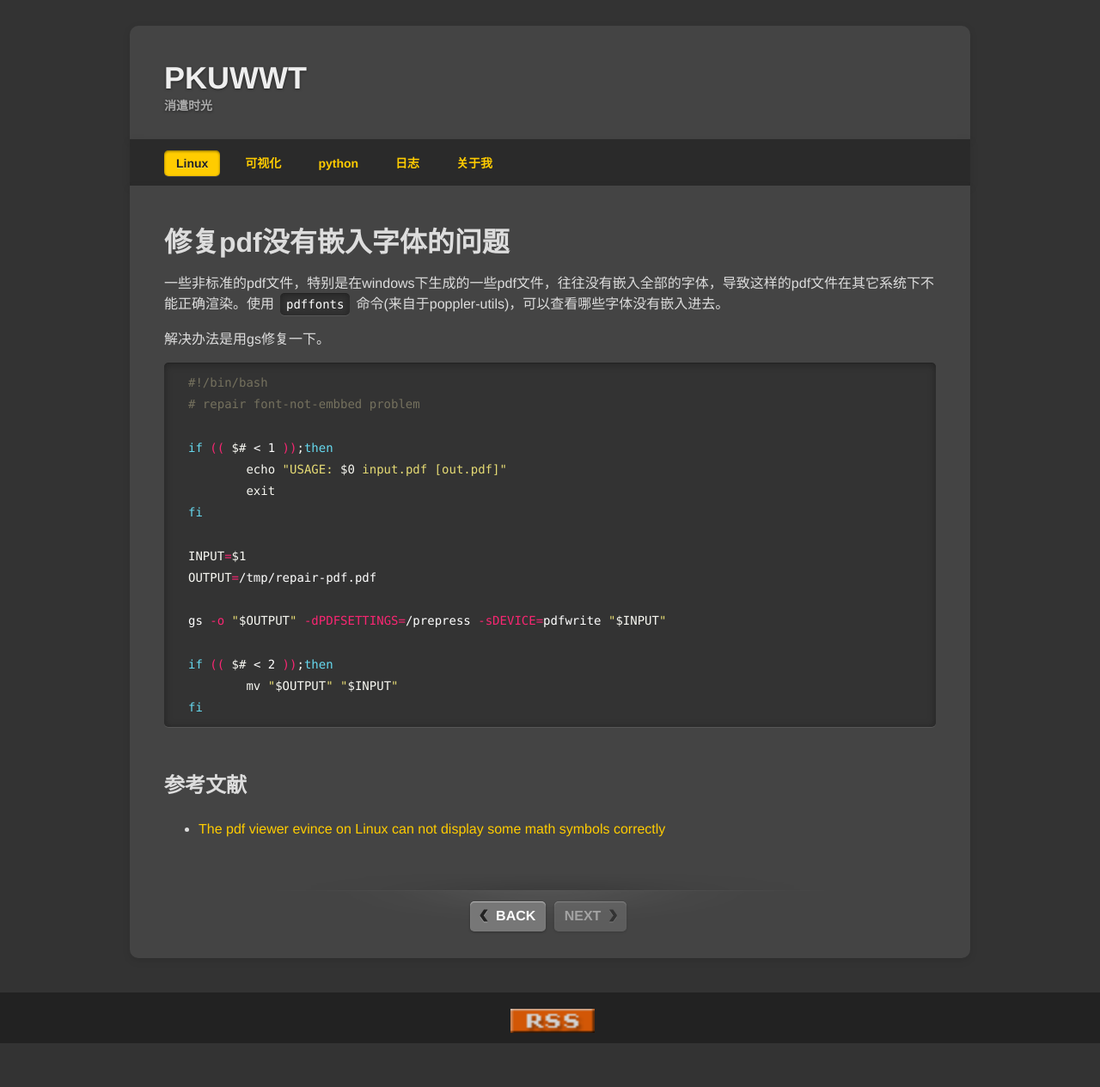
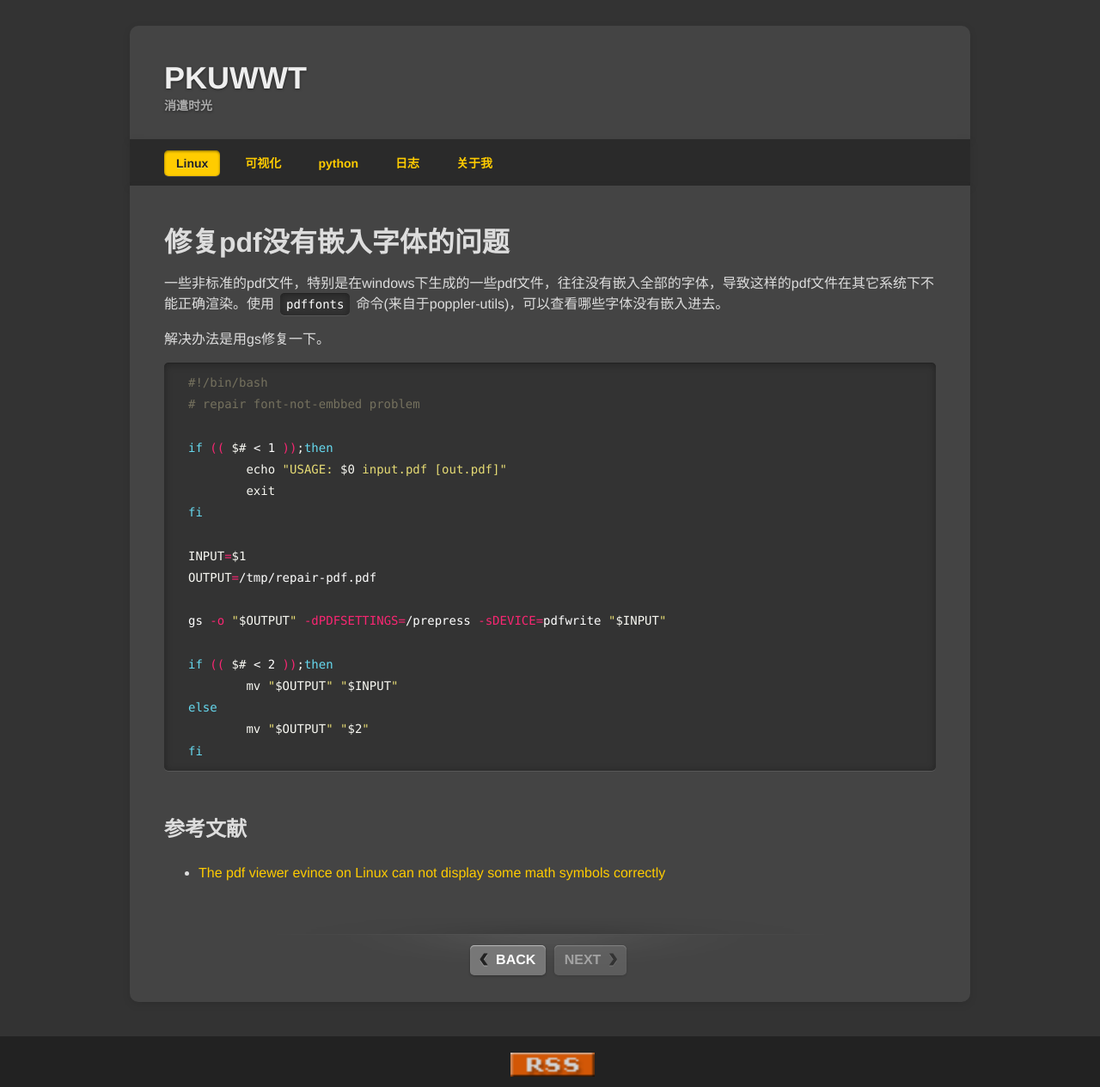
Before and after one commit to pkuwwt/pkuwwt.github.io, a Jekyll site: the page built from linux/_posts/2014-04-07-repair-pdf-font-embedding-problem.md, in a window 1280 px wide. Shown: the whole page at 86% size. Built offline with Jekyll 4.4.1, drawn with Linux system fonts in a browser that asks for light colours; comment, search, counter and statistics services are not loaded; before the commit the page ends 1214 px from its top, so only the background shows below that.

Commit message:
modified:   linux/_posts/2014-04-07-repair-pdf-font-embedding-problem.md

```diff
--- a/linux/_posts/2014-04-07-repair-pdf-font-embedding-problem.md
+++ b/linux/_posts/2014-04-07-repair-pdf-font-embedding-problem.md
@@ -24,6 +24,8 @@
 
 if (( $# < 2 ));then
 	mv "$OUTPUT" "$INPUT"
+else
+	mv "$OUTPUT" "$2"
 fi
 {% endhighlight %}
 
```
